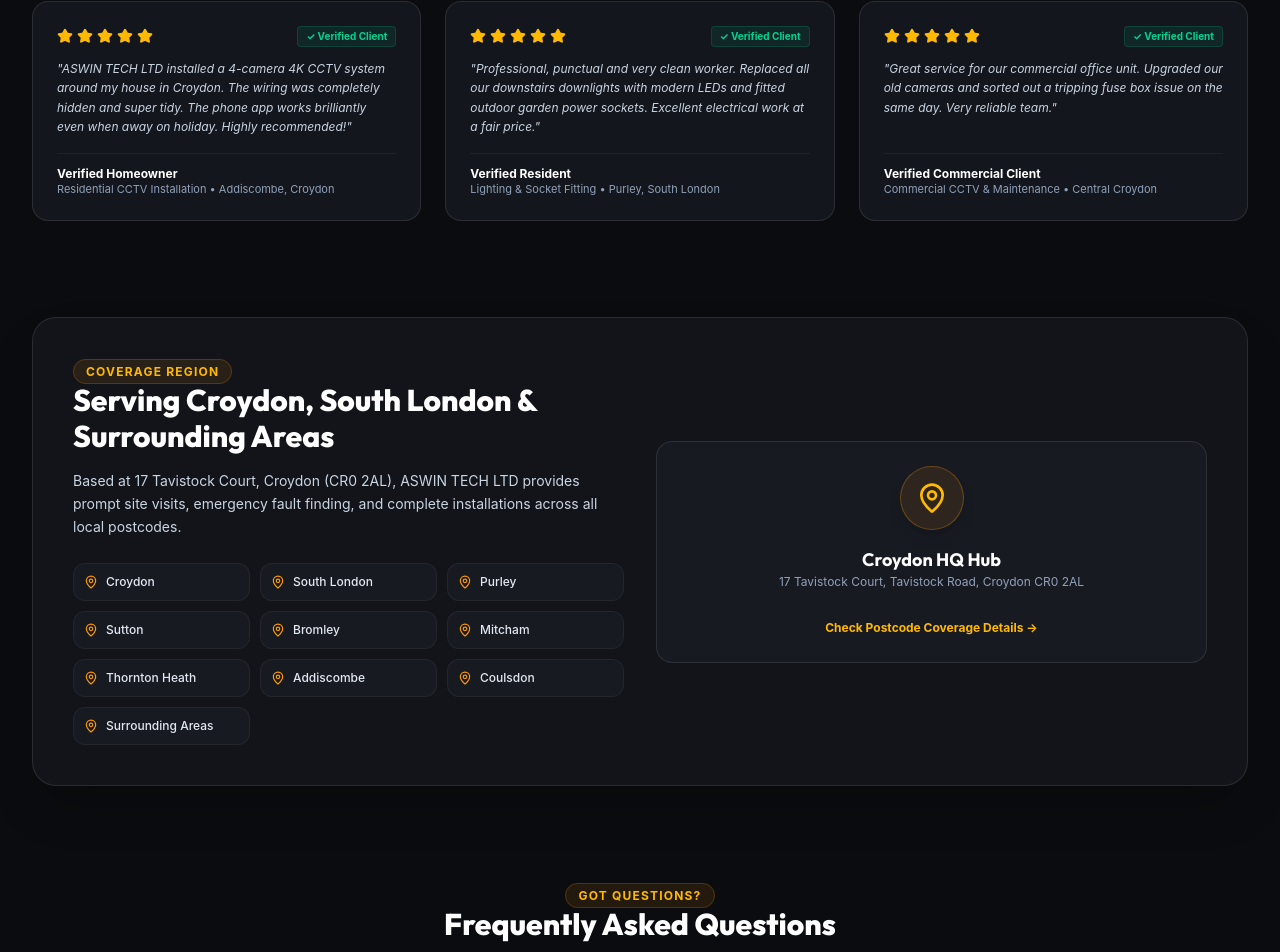
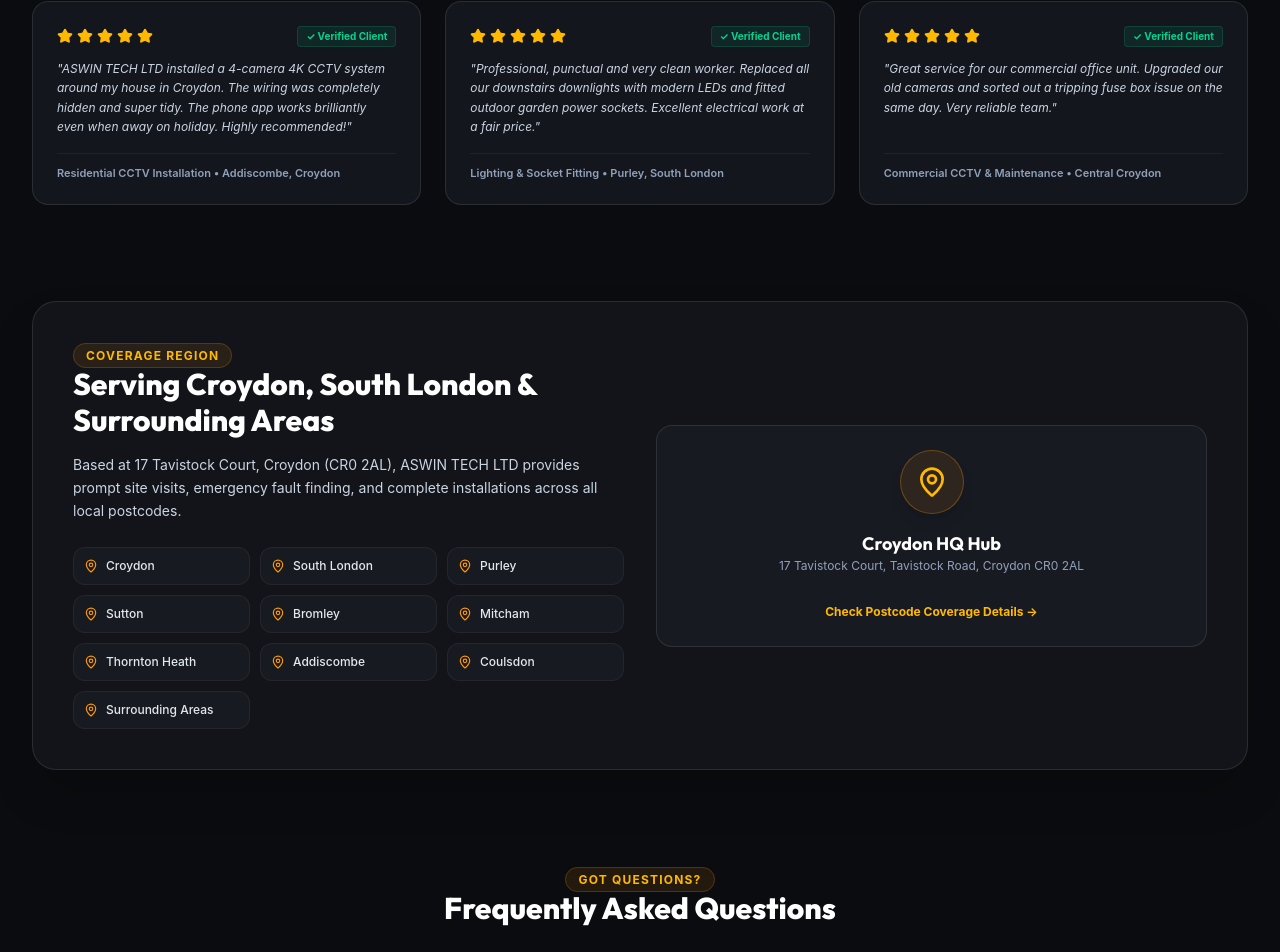
Before and after one commit to SKeerthi25/aswintech, a React (Vite) app: page / in a window 1280 px wide. Shown: the part 5961-6913 px from the top of the page. Built offline with nearby package versions, Linux system fonts and the light colour scheme.

Commit message:
Remove client title header from review cards

```diff
--- a/src/data/company.ts
+++ b/src/data/company.ts
@@ -691,7 +691,6 @@
 export const CUSTOMER_REVIEWS: CustomerReview[] = [
   {
     id: 'rev-1',
-    author: 'Verified Homeowner',
     location: 'Addiscombe, Croydon',
     serviceType: 'Residential CCTV Installation',
     rating: 5,
@@ -701,7 +700,6 @@
   },
   {
     id: 'rev-2',
-    author: 'Verified Resident',
     location: 'Purley, South London',
     serviceType: 'Lighting & Socket Fitting',
     rating: 5,
@@ -711,7 +709,6 @@
   },
   {
     id: 'rev-3',
-    author: 'Verified Commercial Client',
     location: 'Central Croydon',
     serviceType: 'Commercial CCTV & Maintenance',
     rating: 5,
--- a/src/pages/HomePage.tsx
+++ b/src/pages/HomePage.tsx
@@ -433,8 +433,7 @@
               </div>
 
               <div className="pt-3 border-t border-white/5 text-xs">
-                <div className="font-bold text-white">{rev.author || 'Verified Client'}</div>
-                <div className="text-slate-400 text-[11px]">{rev.serviceType} • {rev.location}</div>
+                <div className="text-slate-400 text-[11px] font-semibold">{rev.serviceType} • {rev.location}</div>
               </div>
             </div>
           ))}
```
